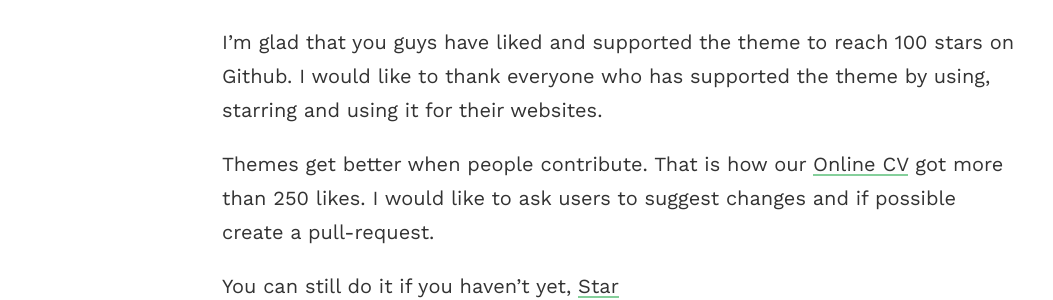
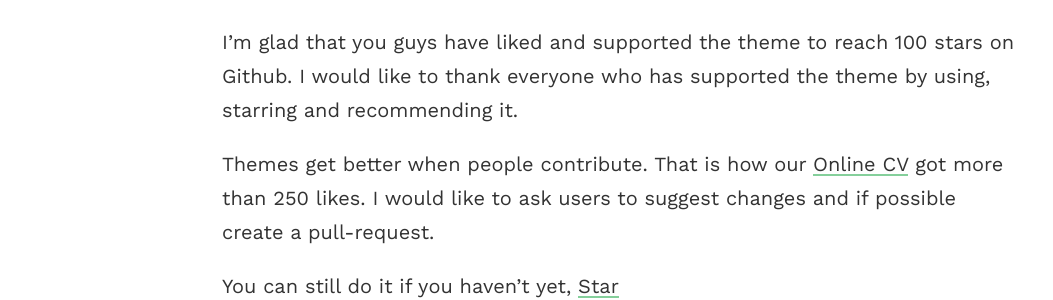
Before and after one commit to sharu725/hagura, a Jekyll site: the page built from _posts/2017-12-02-thank-you.md, in a window 1280 px wide. Shown: the part 397-697 px from the top of the page, without its empty margins (18-1071 px from the left). Built offline with Jekyll 4.4.1, drawn with Linux system fonts in a browser that asks for light colours; comment, search, counter and statistics services are not loaded.

Commit message:
no message

```diff
--- a/_posts/2017-12-02-thank-you.md
+++ b/_posts/2017-12-02-thank-you.md
@@ -3,7 +3,7 @@ layout: post
 title:  "Thanks for those 100 stars!"
 ---
 
-I'm glad that you guys have liked and supported the theme to reach 100 stars on Github. I would like to thank everyone who has supported the theme by using, starring and using it for their websites.
+I'm glad that you guys have liked and supported the theme to reach 100 stars on Github. I would like to thank everyone who has supported the theme by using, starring and recommending it.
 
 Themes get better when people contribute. That is how our [Online CV](https://github.com/sharu725/online-cv){: target="_blank"} got more than 250 likes. I would like to ask users to suggest changes and if possible create a pull-request.
 
```
